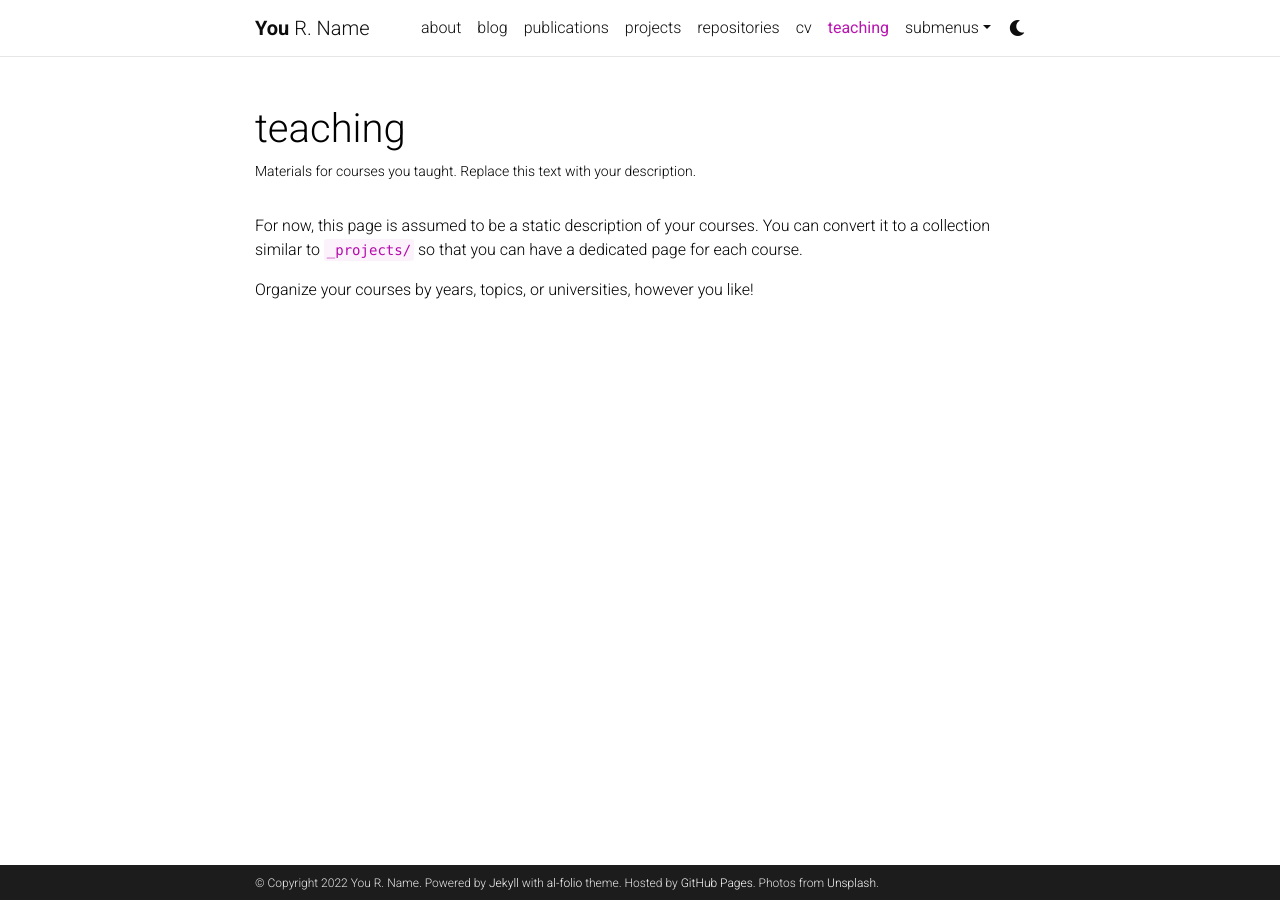
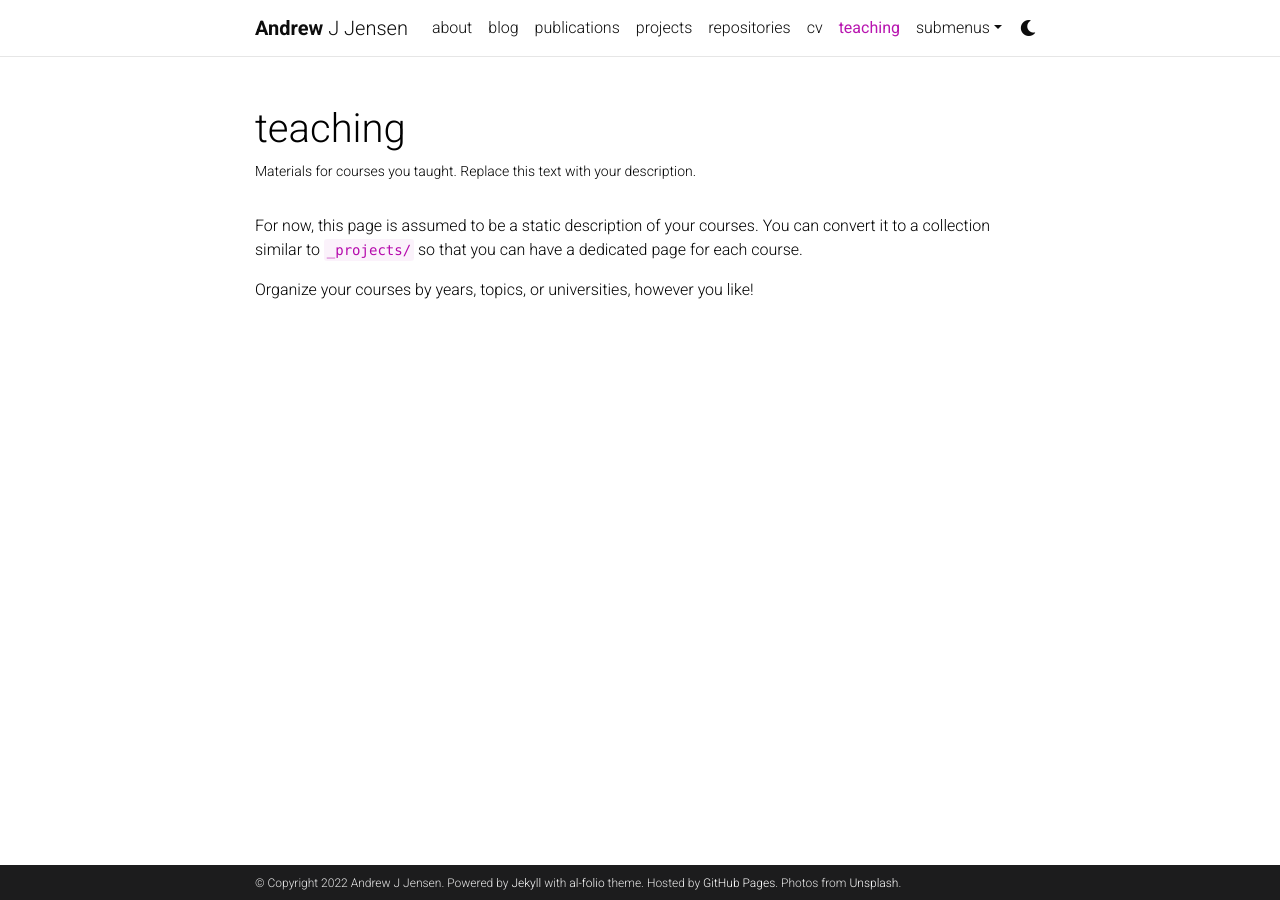
Before and after one commit to ajensen1234/ajensen.org, a Jekyll site: the page built from _pages/teaching.md, in a window 1280 px wide. Built offline with Jekyll 4.4.1, drawn with Linux system fonts in a browser that asks for light colours; comment, search, counter and statistics services are not loaded; a style sheet for code colours, icons or effects is not loaded.

Commit message:
Edited config

```diff
--- a/_config.yml
+++ b/_config.yml
@@ -3,10 +3,10 @@
 # -----------------------------------------------------------------------------
 
 title: blank # the website title (if blank, full name will be used instead)
-first_name: You
-middle_name: R.
-last_name: Name
-email: you@example.com
+first_name: Andrew
+middle_name: J
+last_name: Jensen
+email: contact@ajensen.org
 description: > # the ">" symbol means to ignore newlines until "footer_text:"
   A simple, whitespace theme for academics. Based on [*folio](https://github.com/bogoli/-folio) design.
 footer_text: >
@@ -18,8 +18,8 @@
 lang: en # the language of your site (for example: en, fr, cn, ru, etc.)
 icon: ⚛️  # the emoji used as the favicon (alternatively, provide image name in /assets/img/)
 
-url: https://alshedivat.github.io # the base hostname & protocol for your site
-baseurl: /al-folio # the subpath of your site, e.g. /blog/
+url: http://www.ajensen.org # the base hostname & protocol for your site
+baseurl:  # the subpath of your site, e.g. /blog/
 last_updated: false # set to true if you want to display last updated in the footer
 impressum_path:  # set to path to include impressum link in the footer, use the same path as permalink in a page, helps to conform with EU GDPR
 
@@ -126,7 +126,7 @@
 # Follow instructions on https://giscus.app/ to setup for your repo to fill out
 # the information below.
 giscus:
-  repo: alshedivat/al-folio      # <your-github-user-name>/<your-github-repo-name>
+  repo: ajensen1234/ajensen.org      # <your-github-user-name>/<your-github-repo-name>
   repo_id: MDEwOlJlcG9zaXRvcnk2MDAyNDM2NQ==
   category: Comments             # name of the category under which discussions will be created
   category_id: DIC_kwDOA5PmLc4CTBt6
```
